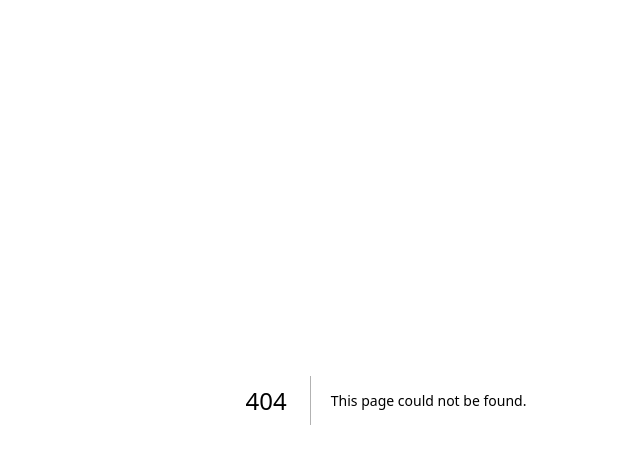
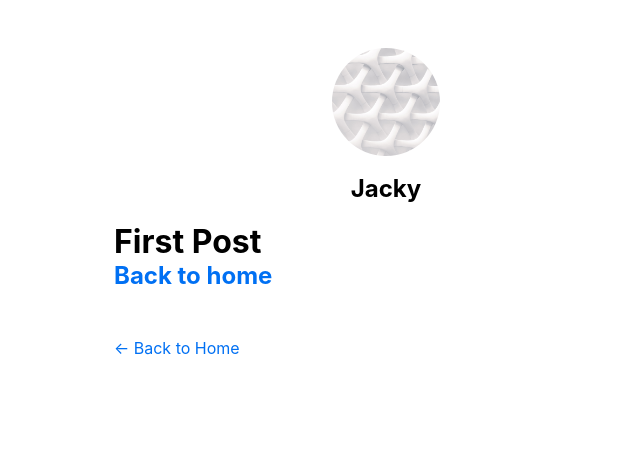
Before and after one commit to qq13836848/nextjs-blog, a Next.js app: page /posts/first-post in a window 1280 px wide. Before the commit this address had no page. Shown: the top 464 px of the page, without its empty margins (254-894 px from the left). Built offline with nearby package versions, Linux system fonts and the light colour scheme.

Commit message:
feat: first post;

```diff
--- /dev/null
+++ b/components/layout.js
@@ -0,0 +1,69 @@
+import Head from "next/head";
+import Image from "next/image";
+import styles from "./layout.module.css";
+import utilStyles from "../styles/utils.module.css";
+import Link from "next/link";
+
+const name = "Jacky";
+export const siteTitle = "Next.js Sample Website";
+
+export default function Layout({ children, home }) {
+  return (
+    <div className={styles.container}>
+      <Head>
+        <link rel="icon" href="/favicon.ico" />
+        <meta
+          name="description"
+          content="Learn how to build a personal website using Next.js"
+        />
+        <meta
+          property="og:image"
+          content={`https://og-image.vercel.app/${encodeURI(
+            siteTitle
+          )}.png?theme=light&md=0&fontSize=75px&images=https%3A%2F%2Fassets.vercel.com%2Fimage%2Fupload%2Ffront%2Fassets%2Fdesign%2Fnextjs-black-logo.svg`}
+        />
+        <meta name="og:title" content="{siteTitle" />
+        <meta name="twitter:card" content="summary_large_image" />
+      </Head>
+      <header className={styles.header}>
+        {home ? (
+          <>
+            <Image
+              priority
+              src="/images/profile.jpg"
+              className={utilStyles.borderCircle}
+              height={144}
+              width={144}
+              alt=""
+            />
+            <h1 className={utilStyles.heading2Xl}>{name}</h1>
+          </>
+        ) : (
+          <>
+            <Link href="/">
+              <Image
+                priority
+                src="/images/profile.jpg"
+                className={utilStyles.borderCircle}
+                height={108}
+                width={108}
+                alt=""
+              />
+            </Link>
+            <h2 className={utilStyles.headingLg}>
+              <Link href="/" className={utilStyles.colorInherit}>
+                {name}
+              </Link>
+            </h2>
+          </>
+        )}
+      </header>
+      <main>{children}</main>
+      {!home && (
+        <div className={styles.backToHome}>
+          <Link href="/">← Back to Home</Link>
+        </div>
+      )}
+    </div>
+  );
+}
--- /dev/null
+++ b/components/layout.module.css
@@ -0,0 +1,15 @@
+.container {
+  max-width: 36rem;
+  padding: 0 1rem;
+  margin: 3rem auto 6rem;
+}
+
+.header {
+  display: flex;
+  flex-direction: column;
+  align-items: center;
+}
+
+.backToHome {
+  margin: 3rem 0 0;
+}
--- /dev/null
+++ b/pages/_app.js
@@ -0,0 +1,5 @@
+import "../styles/globals.css";
+
+export default function App({ Component, pageProps }) {
+  return <Component {...pageProps} />;
+}
--- /dev/null
+++ b/pages/posts/first-post.js
@@ -0,0 +1,24 @@
+import Head from "next/head";
+import Link from "next/link";
+import Layout from "../../components/layout";
+// import Script from "next/script";
+
+export default function FirstPost() {
+  return (
+    <Layout>
+      <Head>
+        <title>First Post</title>
+        {/* <Script
+          src="https://connect.facebook.net/en_US/sdk.js"
+          onLoad={() =>
+            console.log(`script loaded correctly, window.FB has been populated`)
+          }
+        /> */}
+      </Head>
+      <h1>First Post</h1>
+      <h2>
+        <Link href="/">Back to home</Link>
+      </h2>
+    </Layout>
+  );
+}
--- /dev/null
+++ b/pages/posts/first-post.module.scss
@@ -0,0 +1,3 @@
+container {
+  background-color: yellowgreen;
+}
--- a/styles/globals.css
+++ b/styles/globals.css
@@ -6,18 +6,22 @@
     Oxygen, Ubuntu, Cantarell, Fira Sans, Droid Sans, Helvetica Neue, sans-serif;
 }
 
-a {
-  color: inherit;
-  text-decoration: none;
-}
-
 * {
   box-sizing: border-box;
 }
 
+a {
+  color: #0070f3;
+  text-decoration: none;
+}
+
+a:hover {
+  text-decoration: underline;
+}
+
 img {
   max-width: 100%;
-  height: auto;
+  display: block;
 }
 
 h1,
--- /dev/null
+++ b/styles/utils.module.css
@@ -0,0 +1,52 @@
+.heading2Xl {
+  font-size: 2.5rem;
+  line-height: 1.2;
+  font-weight: 800;
+  letter-spacing: -0.05rem;
+  margin: 1rem 0;
+}
+
+.headingXl {
+  font-size: 2rem;
+  line-height: 1.3;
+  font-weight: 800;
+  letter-spacing: -0.05rem;
+  margin: 1rem 0;
+}
+
+.headingLg {
+  font-size: 1.5rem;
+  line-height: 1.4;
+  margin: 1rem 0;
+}
+
+.headingMd {
+  font-size: 1.2rem;
+  line-height: 1.5;
+}
+
+.borderCircle {
+  border-radius: 9999px;
+}
+
+.colorInherit {
+  color: inherit;
+}
+
+.padding1px {
+  padding-top: 1px;
+}
+
+.list {
+  list-style: none;
+  padding: 0;
+  margin: 0;
+}
+
+.listItem {
+  margin: 0 0 1.25rem;
+}
+
+.lightText {
+  color: #666;
+}
```
Also changed, not shown: pages/index.js (+13 -108 lines), public/images/profile.jpg (added), 1 other file (tests, documents, lock files or other folders).
